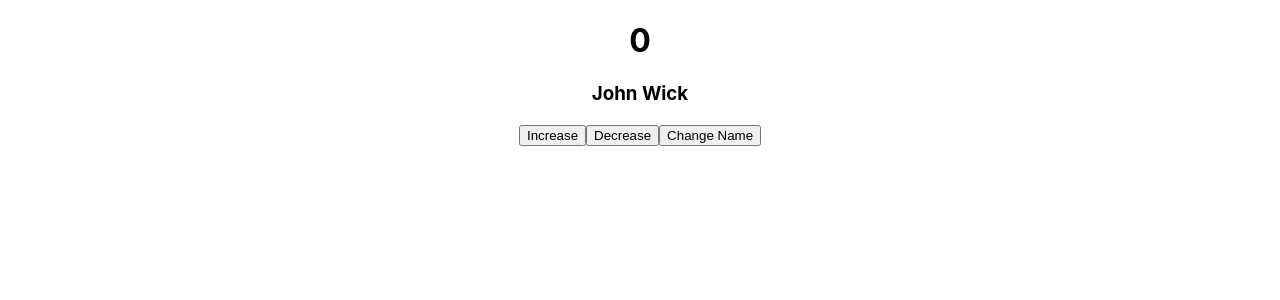
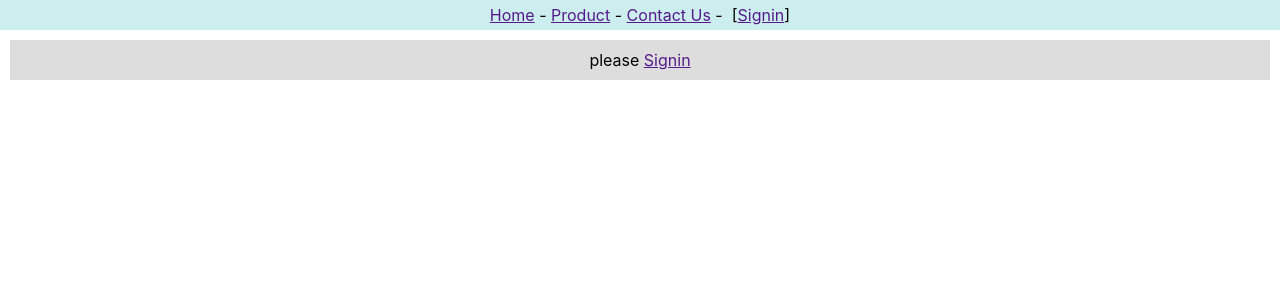
Before and after one commit to onyourprai/app1, a React (Create React App) app: page / in a window 1280 px wide. Shown: the top 300 px of the page. Built offline with nearby package versions, Linux system fonts and the light colour scheme.

Commit message:
context-class-func

```diff
--- a/src/App.js
+++ b/src/App.js
@@ -1,10 +1,16 @@
 import React from 'react';
-import Effect from './effect';
+import {userContext} from './context'
+import Content2 from './context-content2';
+import Header2 from './context-header2';
 
 
-function App() {
+export default function App() {
+  let [user,setUser] = React.useState()
 
-  return <Effect/>
+  return (
+    <userContext.Provider value={[user,setUser]}>
+      <Header2/>
+      <Content2/>
+    </userContext.Provider>
+  )
 }
-
-export default App;
--- /dev/null
+++ b/src/context-content2.js
@@ -0,0 +1,28 @@
+import React from "react";
+import { userContext } from "./context";
+
+export default function Content2(){
+    let [user, setUser] = React.useContext(userContext)
+
+    const contentStyle = {
+        backgroundColor:'#ddd',
+        textAlign:'center',
+        margin:10,
+        padding:10
+    }
+
+    const onClickSignin = (event) =>{
+        event.preventDefault()
+        setUser('Tom Jerry')
+    }
+
+    return(
+        <div style={contentStyle}>
+            {
+                (user)
+                ?<span>Hello {user}</span>
+                :<span>please <a href="" onClick={(event)=>onClickSignin(event)}>Signin</a></span>
+            }
+        </div>
+    )
+}
--- /dev/null
+++ b/src/context-header2.js
@@ -0,0 +1,39 @@
+import React from "react";
+import { userContext } from "./context";
+
+export default class Header2 extends React.Component{
+    static contextType = userContext
+
+    render(){
+        let [user,setUser] = this.context
+
+        const headerStyle = {
+            backgroundColor:'#cee',
+            textAlign:'center',
+            padding:5
+        }
+
+        const onClickSignout = (event) =>{
+            event.preventDefault()
+            setUser('')
+        }
+
+        const onClickSignin = (event) =>{
+            event.preventDefault()
+            setUser('Tom Jerry')
+        }
+
+        return(
+            <div style={headerStyle}>
+                <a href="">Home</a>&nbsp;-&nbsp;
+                <a href="">Product</a>&nbsp;-&nbsp;
+                <a href="">Contact Us</a>&nbsp;-&nbsp;&nbsp;
+                {
+                    (user)
+                    ? <span>[{user}&nbsp;:&nbsp;<a href="" onClick={(event)=>onClickSignout(event)}>Signout</a>]</span>
+                    : <span>[<a href="" onClick={(event)=>onClickSignin(event)}>Signin</a>]</span>
+                }
+            </div>
+        )
+    }
+}
--- /dev/null
+++ b/src/context.js
@@ -0,0 +1,3 @@
+import React ,{createContext} from "react";
+
+export const userContext = createContext()
```
